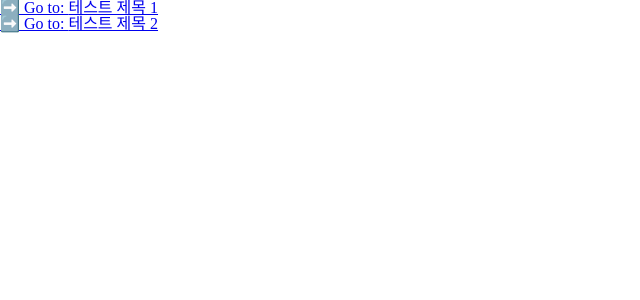
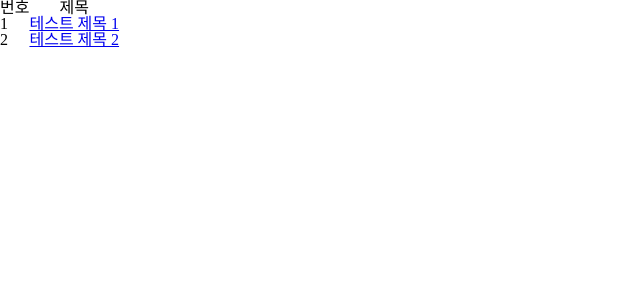
Before and after one commit to Hira-Yuki/todolv2, a React (Create React App) app: page /todos in a window 1280 px wide. Shown: the top 300 px of the page, without its empty margins (0-640 px from the left). Built offline with nearby package versions, Linux system fonts and the light colour scheme.

Commit message:
Todos : 표 평태로 할일의 인덱스를 표시해 주는 페이지로 구성 수정된 프로젝트에 맞도록 README 수정

```diff
--- a/src/Pages/Todos.jsx
+++ b/src/Pages/Todos.jsx
@@ -1,24 +1,31 @@
-import React from 'react';
-import { useSelector } from 'react-redux';
-import { Link } from 'react-router-dom';
+import React from "react";
+import { useSelector } from "react-redux";
+import { Link } from "react-router-dom";
 
 function Todos() {
   const todoStore = useSelector((state) => state).todoReducer;
+  let count = 1
+
   return (
     <div>
-      {
-        todoStore.map((item) => {
+      <table>
+        <th>번호</th>
+        <th>제목</th>
+        {todoStore.map((item) => {
           return (
-            <div key={item.id}>
-            <Link to={`/todos/${item.id}`}>
-              <span style={{ cursor: 'pointer' }}>➡️ Go to: {item.title}</span>
-            </Link>
-          </div>
-          )
-        })
-      }
+            <tr>
+              <td key={item.id}>{count++}</td>
+              <td>
+                <Link to={`/todos/${item.id}`}>
+                  <span>{item.title}</span>
+                </Link>
+              </td>
+            </tr>
+          );
+        })}
+      </table>
     </div>
-  )
+  );
 }
 
 export default Todos;
```
Also changed, not shown: 1 other file (tests, documents, lock files or other folders).
